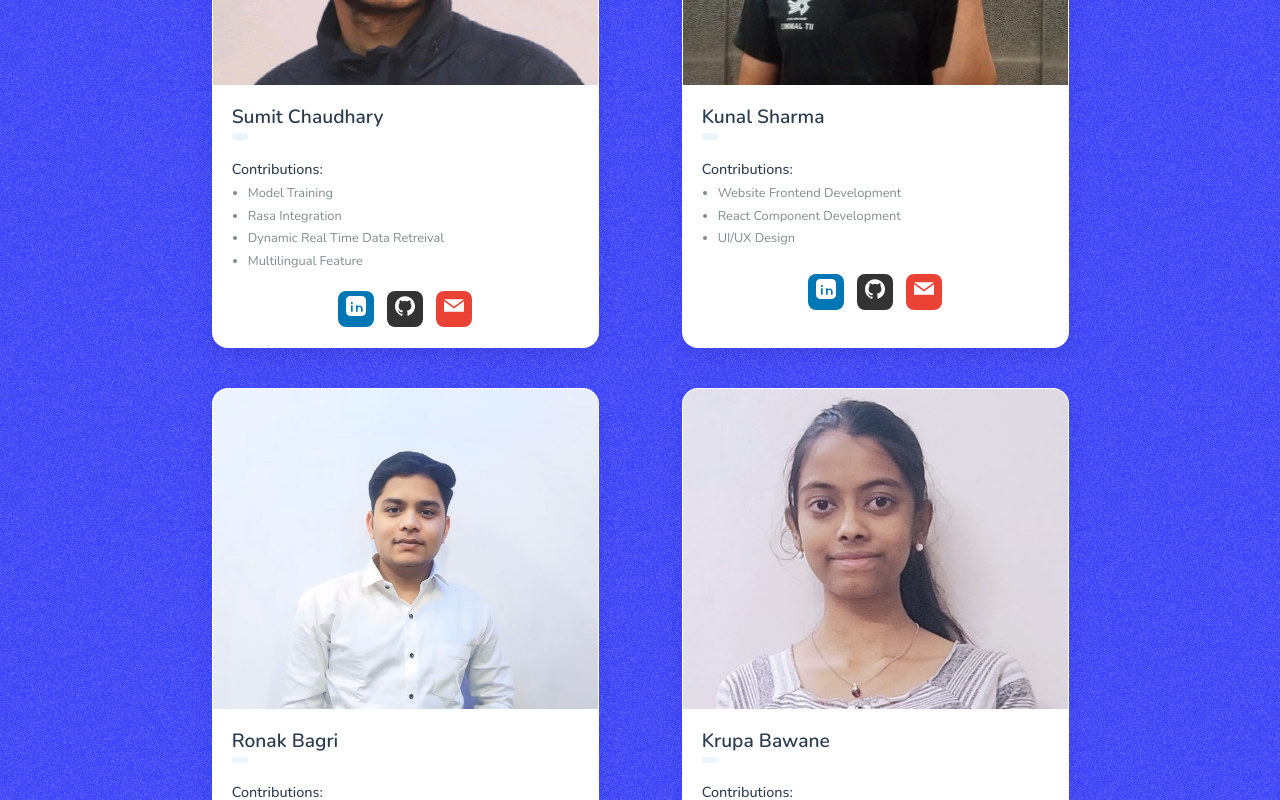
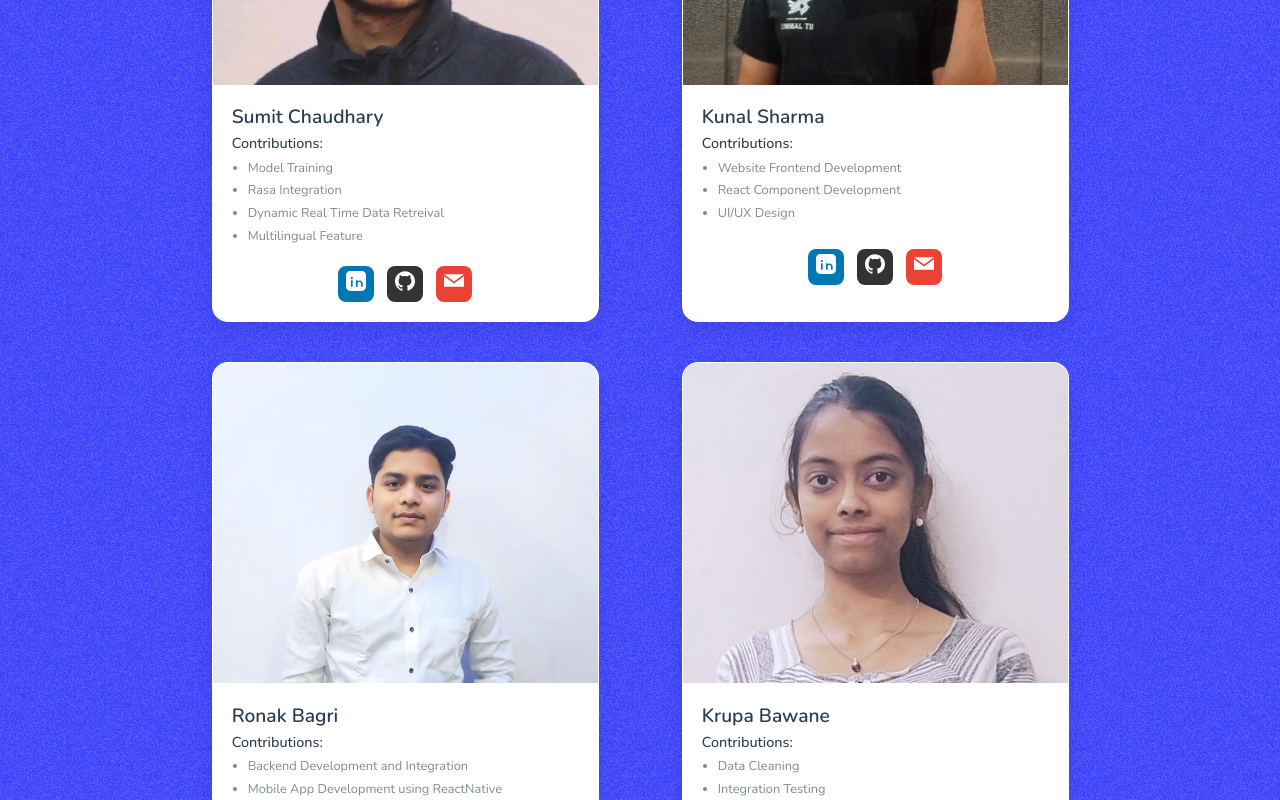
Before and after one commit to SvaranChatbot/Svaran-Chatbot, a React (Vite) app in the folder frontend/: page /team in a window 1280 px wide. Shown: the part 1060-1860 px from the top of the page. Built offline with nearby package versions, Linux system fonts and the light colour scheme; a web font is replaced by a local one.

Commit message:
Update Team.tsx

```diff
--- a/frontend/src/pages/Team.tsx
+++ b/frontend/src/pages/Team.tsx
@@ -106,7 +106,6 @@ const TeamPage: React.FC = () => {
               </div>
               <div className="member-info">
                 <h3>{member.name}</h3>
-                <p className="role">{member.role}</p>
                 <div className="contributions">
                   <h4>Contributions:</h4>
                   <ul>
```
